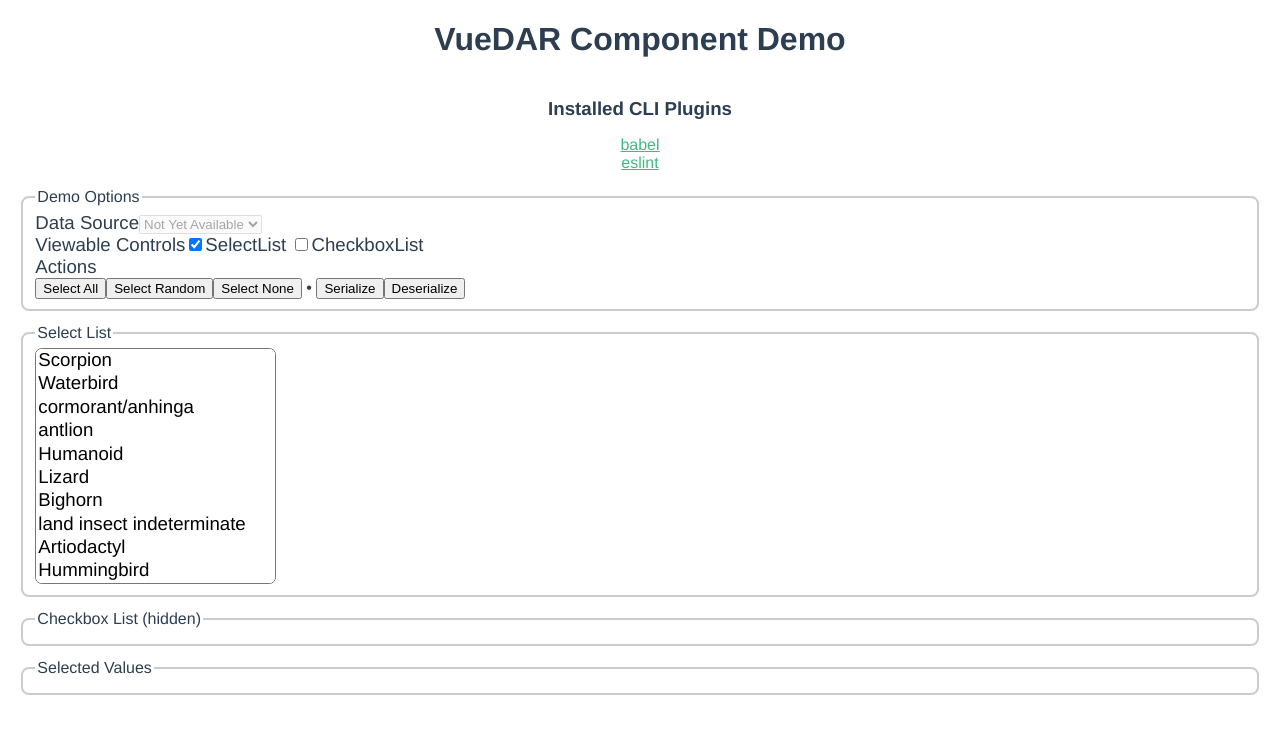
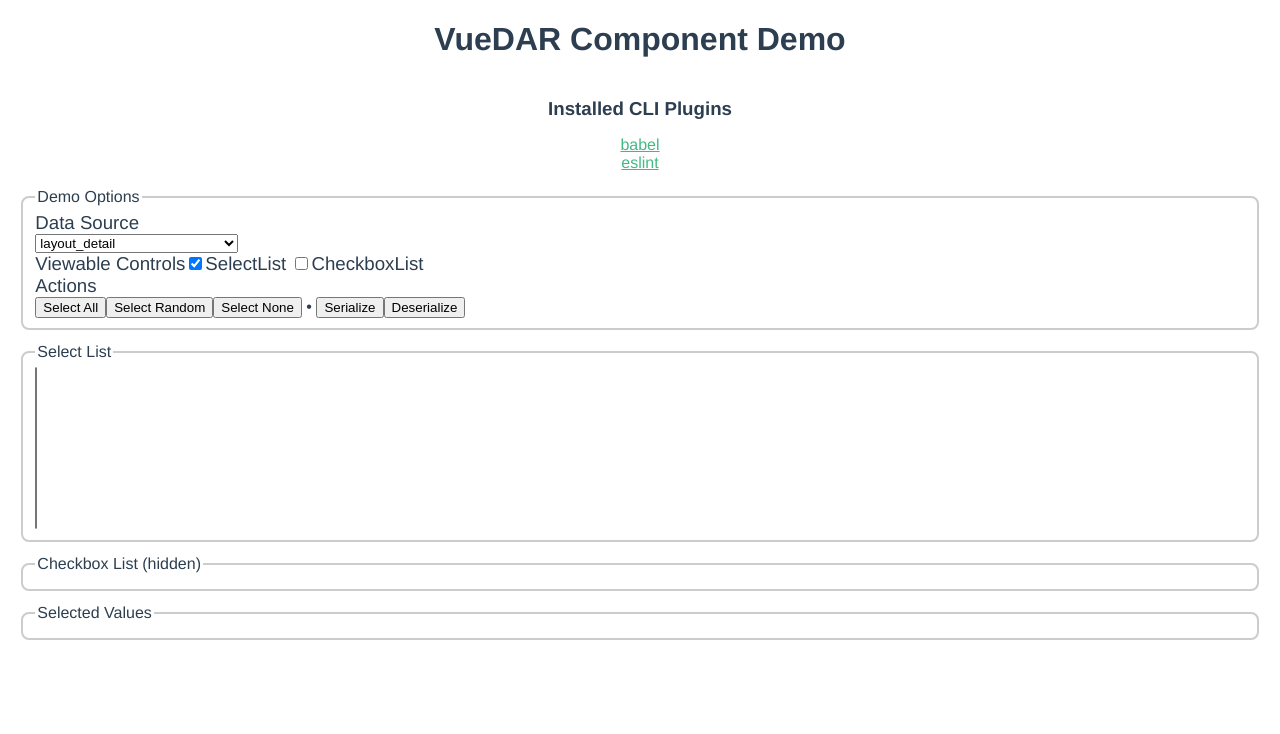
Before and after one commit to digital-antiquity/vue-checkbox-list, a Vue app: page / in a window 1280 px wide. Shown: the top 734 px of the page. Built offline with nearby package versions, Linux system fonts and the light colour scheme.

Commit message:
datasource selectlist now drives checkbox/select list

```diff
--- a/src/App.vue
+++ b/src/App.vue
@@ -6,11 +6,14 @@
         <legend>Demo Options</legend>
         <div class="form-control">
           <label for="selDatasource">Data Source</label>
-          <select id="selDatasource" disabled>
-            <option>Not Yet Available</option>
-            <option>Not Yet Available</option>
-            <option>Not Yet Available</option>
-          </select>
+          <SelectList
+            name="dataSource"
+            :size="1"
+            :options="columns"
+            labelKey="name"
+            valueKey="name"
+            v-model="selectedDatasourceList"
+          />
         </div>
 
         <div class="form-control">
@@ -34,6 +37,7 @@
         </div>
       </fieldset>
 
+
       <fieldset>
         <legend>
           Select List
@@ -42,7 +46,7 @@
         <SelectList v-if="bShowSelectList"
             name="myselectlist"
             :size="10"
-            :options="myoptions"
+            :options="optionsMap[datasource]"
             labelKey="label"
             valueKey="value"
             v-model="selectedItems"
@@ -54,7 +58,7 @@
           Checkbox List
           <span v-if="!bShowCheckboxList">(hidden)</span>
         </legend>
-        <CheckboxList v-if="bShowCheckboxList" :choices="myoptions" v-model="selectedItems" />
+        <CheckboxList v-if="bShowCheckboxList" :choices="optionsMap[datasource]" v-model="selectedItems" />
       </fieldset>
 
       <fieldset>
@@ -75,40 +79,57 @@ import Mimdata from "./assets/mimdata.js";
 
 var _random = Math.random.bind(Math);
 
-function getdata() {
-  var mimdata = Mimdata;
-  var datasetReferences = mimdata.datasetReferences[0].columns;
-  var subdata = datasetReferences;
-  var clone = deepclone(subdata);
-  return clone;
-}
-
 function deepclone(obj) {
   return JSON.parse(JSON.stringify(obj));
 }
 
-function generateOptions(columnName) {
-  var columns = getdata().reduce((obj, column) => {
-    obj[column.name] = column;
-    return obj;
-  }, {});
-  var columnValues = columns[columnName].values;
+// return a map of dataset columns keyed by column name
+// todo: make this keyed by columnId maybe
+function getdata() {
+  var datasetColumns = Mimdata.datasetReferences[0].columns;
+  var columns = deepclone(datasetColumns);
+  return columns
+}
+
+function generateOptions(column) {
+  var columnValues = column.values;
   var opts = columnValues.map(v => ({ label: v, value: v }));
   return opts;
 }
+
 
 export default {
   name: "App",
   components: { HelloWorld, CheckboxList, SelectList },
   data: function() {
+    var columns = getdata();
+    var columnMap = columns.reduce((obj, column) => {
+      obj[column.name] = column;
+      return obj;
+    }, {});
+
+
+    var columnOptionsMap = columns.reduce((obj, column)=> {
+      var opts = column.values.map(v => ({ label: v, value: v }));
+      obj[column.name] = opts;
+      return obj;
+    },{})
+
+
     return {
       lovingVue: false,
+
+      columns: columns,
+      columnMap: columnMap,
+      optionsMap: columnOptionsMap,
+
       selectedItems: [],
-      myoptions: generateOptions("figurative_specific"),
+      myoptions: generateOptions(columnMap["figurative_specific"]),
 
       /// Demo Options
       bShowCheckboxList: false,
-      bShowSelectList: true
+      bShowSelectList: true,
+      selectedDatasourceList: []
     };
   },
 
@@ -132,7 +153,7 @@ export default {
     },
 
     selectRandom: function() {
-
+      return _random();
     },
 
     selectNone: function() {
@@ -143,9 +164,20 @@ export default {
 
     deserialize: function() {
     },
+  },
+
+  computed: {
+    datasource: function(){
+      var ret = "";
+      if(this.selectedDatasourceList.length > 0) {
+        ret = this.selectedDatasourceList[0]
+      }
+      return ret;
+    }
+  },
 
 
-  },
+
   watch: {
     listupdate: function() {
       console.log("listupdate event");
--- a/src/components/SelectList.vue
+++ b/src/components/SelectList.vue
@@ -10,9 +10,9 @@
       <option
         v-for="(opt, index) in options"
         :key="name + 'option_' + index"
-        :value="opt.value"
+        :value="valueFor(opt)"
         :selected="isSelected(valueFor(opt))"
-      >{{opt.label}}</option>
+      >{{labelFor(opt)}}</option>
     </select>
   </div>
 </template>
@@ -95,13 +95,13 @@ export default {
 };
 
 
-function _removeByValue(arr, item) {
-  var idx = arr.indexOf(item);
-  if (idx >= 0) {
-    arr.splice(idx, 1);
-  }
-  return idx >= 0;
-}
+// function _removeByValue(arr, item) {
+//   var idx = arr.indexOf(item);
+//   if (idx >= 0) {
+//     arr.splice(idx, 1);
+//   }
+//   return idx >= 0;
+// }
 
 </script>
 
```
